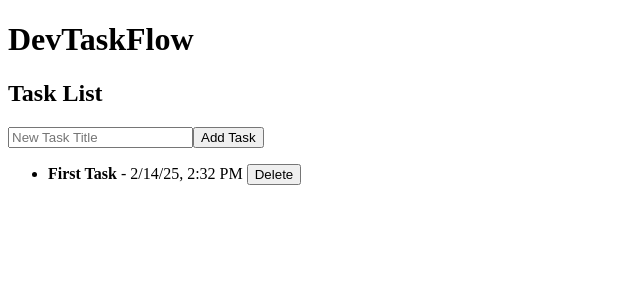
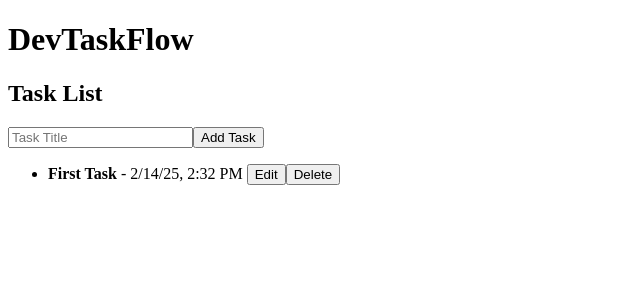
Before and after one commit to art2url/dev-task-flow, an Angular app: page /tasks in a window 1280 px wide. Shown: the top 300 px of the page, without its empty margins (0-640 px from the left). Built offline with nearby package versions, Linux system fonts and the light colour scheme.

Commit message:
Added task editing functionality

```diff
--- a/src/app/features/tasks/task-form/task-form.component.html
+++ b/src/app/features/tasks/task-form/task-form.component.html
@@ -1,2 +1,5 @@
-<input [(ngModel)]="title" placeholder="New Task Title" />
-<button (click)="addTask()">Add Task</button>
+<input [(ngModel)]="title" placeholder="Task Title" />
+<button (click)="saveTask()">
+  {{ taskToEdit ? "Update Task" : "Add Task" }}
+</button>
+<button *ngIf="taskToEdit" (click)="resetForm()">Cancel</button>
--- a/src/app/features/tasks/task-form/task-form.component.ts
+++ b/src/app/features/tasks/task-form/task-form.component.ts
@@ -1,4 +1,11 @@
-import { Component, Output, EventEmitter } from '@angular/core';
+import {
+  Component,
+  Output,
+  EventEmitter,
+  Input,
+  OnChanges,
+  SimpleChanges,
+} from '@angular/core';
 import { CommonModule } from '@angular/common';
 import { FormsModule } from '@angular/forms';
 import { Task } from '../models/task.model';
@@ -10,13 +17,28 @@ import { Task } from '../models/task.model';
   templateUrl: './task-form.component.html',
   styleUrl: './task-form.component.scss',
 })
-export class TaskFormComponent {
+export class TaskFormComponent implements OnChanges {
+  @Input() taskToEdit: Task | null = null;
   @Output() taskAdded = new EventEmitter<Task>();
+  @Output() taskUpdated = new EventEmitter<Task>();
 
   title = '';
 
-  addTask() {
-    if (this.title.trim()) {
+  ngOnChanges(changes: SimpleChanges): void {
+    if (changes['taskToEdit'] && this.taskToEdit) {
+      this.title = this.taskToEdit.title;
+    }
+  }
+
+  saveTask() {
+    if (!this.title.trim()) return;
+
+    if (this.taskToEdit) {
+      this.taskUpdated.emit({
+        ...this.taskToEdit,
+        title: this.title,
+      });
+    } else {
       const newTask: Task = {
         id: Date.now(),
         title: this.title,
@@ -24,7 +46,13 @@ export class TaskFormComponent {
         createdAt: new Date(),
       };
       this.taskAdded.emit(newTask);
-      this.title = '';
     }
+
+    this.resetForm();
+  }
+
+  resetForm() {
+    this.title = '';
+    this.taskToEdit = null;
   }
 }
--- a/src/app/features/tasks/task-list/task-list.component.html
+++ b/src/app/features/tasks/task-list/task-list.component.html
@@ -1,10 +1,16 @@
 <h2>Task List</h2>
 
-<app-task-form (taskAdded)="taskService.addTask($event)"></app-task-form>
+<app-task-form
+  [taskToEdit]="taskToEdit"
+  (taskAdded)="handleTaskAdded($event)"
+  (taskUpdated)="handleTaskUpdated($event)"
+>
+</app-task-form>
 
 <ul>
   <li *ngFor="let task of tasks">
     <strong>{{ task.title }}</strong> - {{ task.createdAt | date : "short" }}
+    <button (click)="startEdit(task)">Edit</button>
     <button (click)="deleteTask(task.id)">Delete</button>
   </li>
 </ul>
--- a/src/app/features/tasks/task-list/task-list.component.ts
+++ b/src/app/features/tasks/task-list/task-list.component.ts
@@ -13,6 +13,7 @@ import { TaskFormComponent } from '../task-form/task-form.component';
 })
 export class TaskListComponent implements OnInit {
   tasks: Task[] = [];
+  taskToEdit: Task | null = null;
 
   constructor(public taskService: TaskService) {}
 
@@ -22,6 +23,19 @@ export class TaskListComponent implements OnInit {
     });
   }
 
+  startEdit(task: Task): void {
+    this.taskToEdit = { ...task }; // Pass a copy to avoid live binding issues
+  }
+
+  handleTaskAdded(task: Task): void {
+    this.taskService.addTask(task);
+  }
+
+  handleTaskUpdated(task: Task): void {
+    this.taskService.updateTask(task);
+    this.taskToEdit = null;
+  }
+
   deleteTask(taskId: number): void {
     this.taskService.deleteTask(taskId);
   }
```
